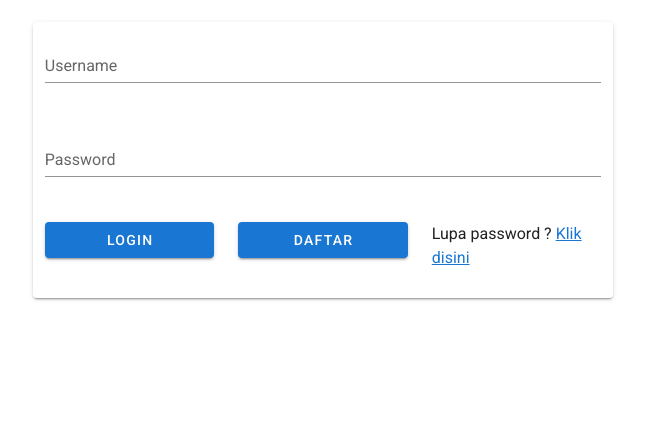
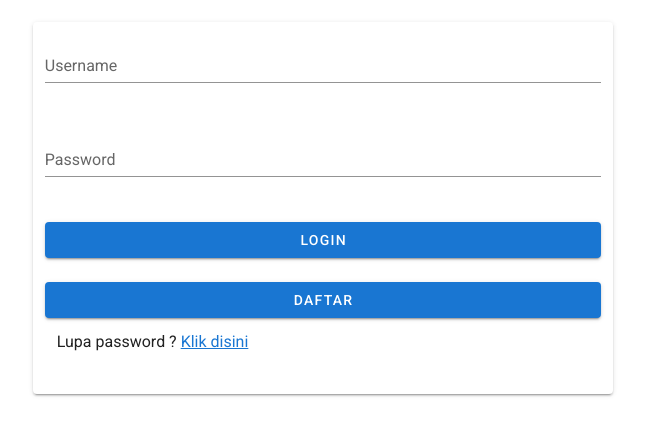
Before and after one commit to andikajayaw/vue-autentikasi, a Vue app: page / in a window 1280 px wide. Shown: the part 140-576 px from the top of the page, without its empty margins (317-962 px from the left). Built offline with nearby package versions, Linux system fonts and the light colour scheme.

Commit message:
update button daftar and login

```diff
--- a/src/views/Login.vue
+++ b/src/views/Login.vue
@@ -6,30 +6,30 @@
           <v-col md="12">
             <v-row>
               <v-col md="12">
-                <v-text-field label="Username"></v-text-field>
+                <v-text-field label="Username" type="text"></v-text-field>
               </v-col>
               <v-col md="12">
-                <v-text-field label="Password"></v-text-field>
+                <v-text-field label="Password" type="password"></v-text-field>
               </v-col>
             </v-row>
           </v-col>
           <v-col md="12">
             <v-row>
-              <v-col md12>
+              <v-col md="12">
                 <v-btn block color="primary">Login</v-btn>
               </v-col>
-              <v-col md12>
+              <v-col md="12">
                 <v-btn block color="primary" @click="redirectDaftar"
                   >Daftar</v-btn
                 >
               </v-col>
-              <v-col md12>
-                <p>
-                  Lupa password ?
-                  <router-link to="/lupa-password">Klik disini</router-link>
-                </p>
-              </v-col>
             </v-row>
+            <v-col md12>
+              <p>
+                Lupa password ?
+                <router-link to="/lupa-password">Klik disini</router-link>
+              </p>
+            </v-col>
           </v-col>
         </v-card>
       </v-flex>
```
